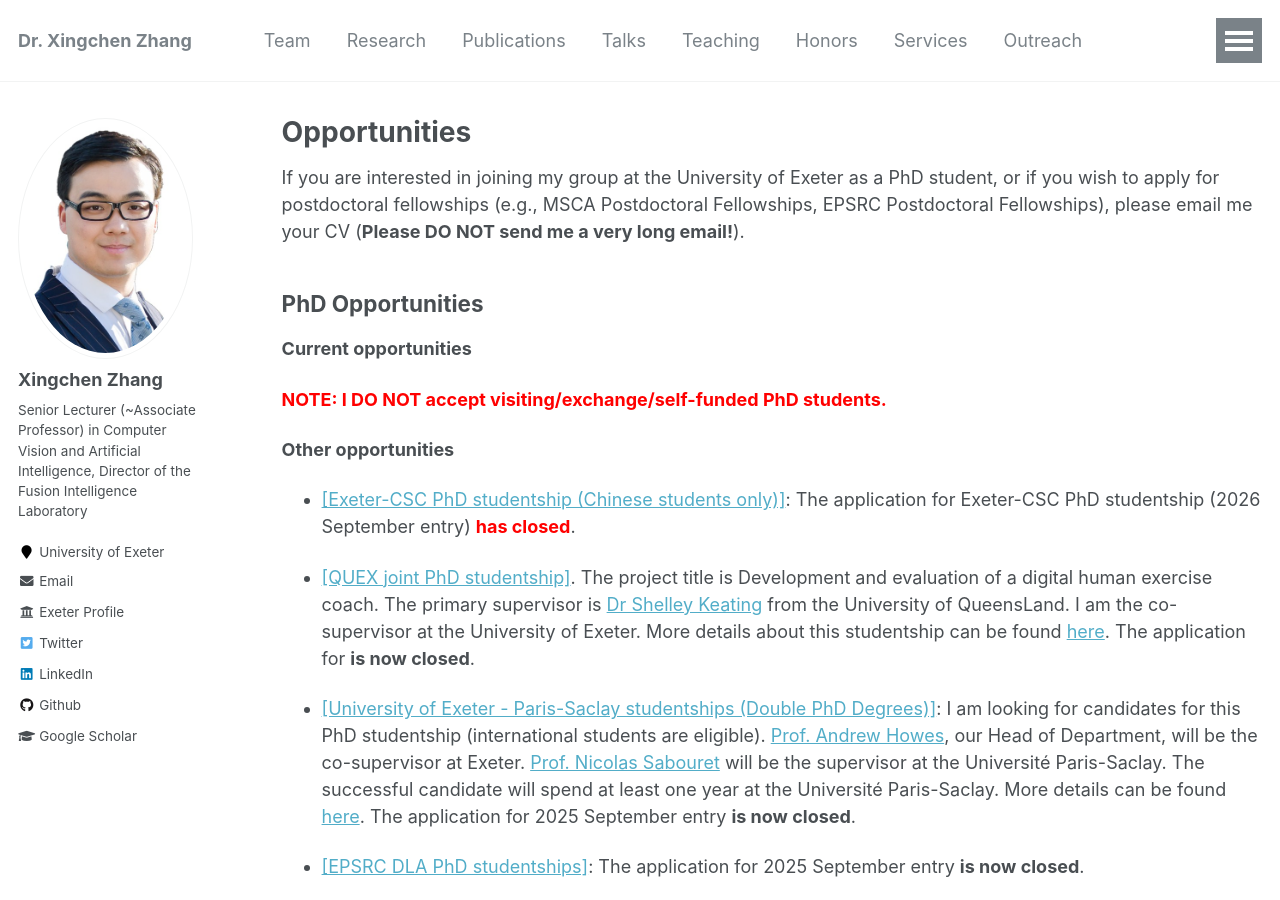
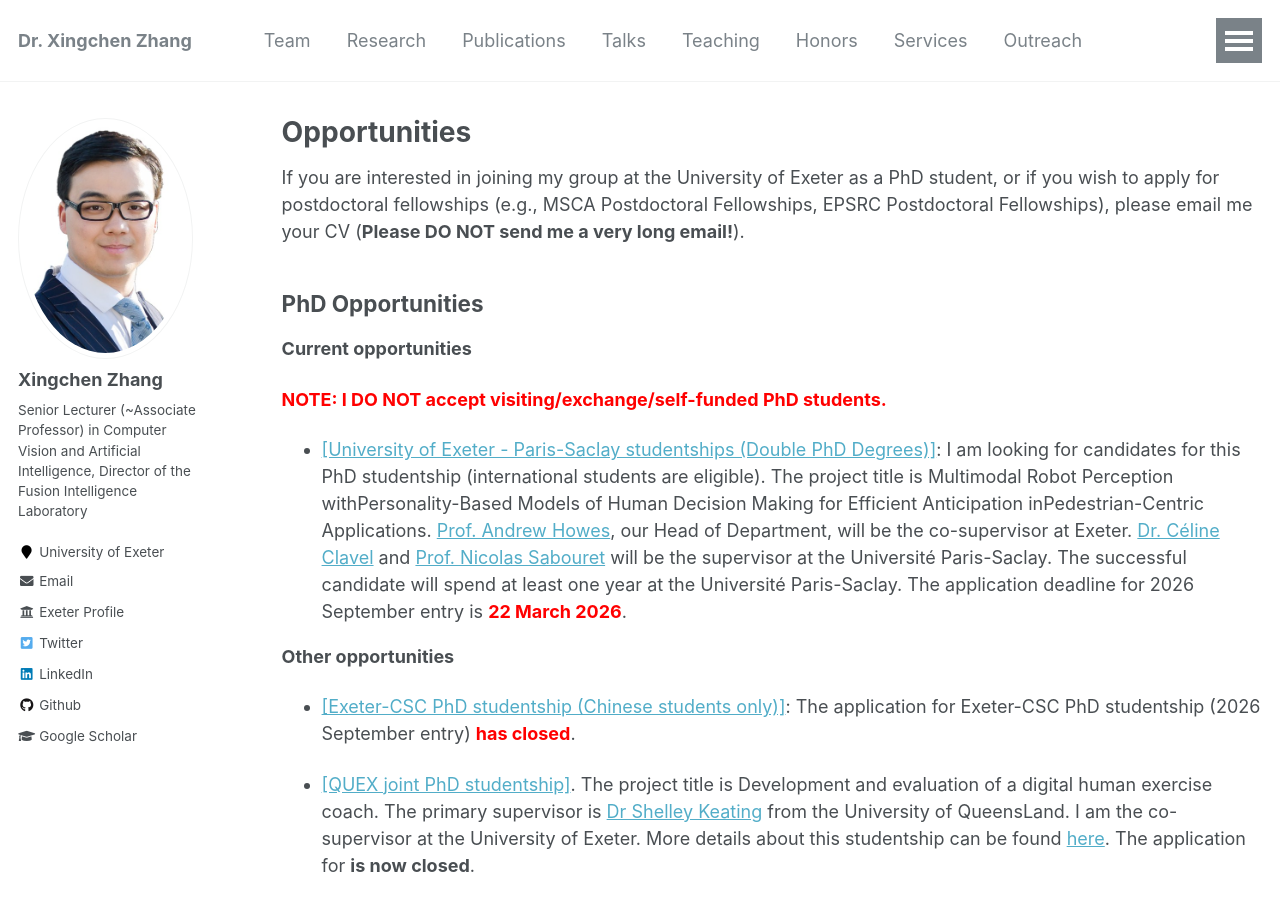
Before and after one commit to xingchenzhang/xingchenzhang.github.io, a Jekyll site: the page built from _pages/opportunities.md, in a window 1280 px wide and 900 px high. Built offline with Jekyll 4.4.1, drawn with Linux system fonts in a browser that asks for light colours.

Commit message:
update Paris studentship and MSCA fellow to the team

```diff
--- a/_pages/opportunities.md
+++ b/_pages/opportunities.md
@@ -15,14 +15,14 @@ PhD Opportunities
 
 **<span style="color: red;">NOTE: I DO NOT accept visiting/exchange/self-funded PhD students.</span>**
 
+- [[University of Exeter - Paris-Saclay studentships (Double PhD Degrees)]](https://www.exeter.ac.uk/study/pg-research/funding/phdfunding/paris-saclay/): I am looking for candidates for this PhD studentship (international students are eligible). The project title is Multimodal Robot Perception withPersonality-Based Models of Human Decision Making for Efficient Anticipation inPedestrian-Centric Applications. [Prof. Andrew Howes](https://experts.exeter.ac.uk/41016-andrew-howes), our Head of Department, will be the co-supervisor at Exeter. [Dr. Céline Clavel](https://clavelcel.wixsite.com/monsite) and [Prof. Nicolas Sabouret](https://perso.limsi.fr/sabouret/) will be the supervisor at the Université Paris-Saclay. The successful candidate will spend at least one year at the Université Paris-Saclay. The application deadline for 2026 September entry is **<span style="color: red;"> 22 March 2026</span>**.
+
 
 **Other opportunities**
 
 - [[Exeter-CSC PhD studentship (Chinese students only)]](https://www.exeter.ac.uk/study/pg-research/csc-scholarships/): The application for Exeter-CSC PhD studentship (2026 September entry) **<span style="color: red;">has closed</span>**.
 
 - [[QUEX joint PhD studentship]](https://scholarships.uq.edu.au/scholarship/quex-phd-scholarship). The project title is Development and evaluation of a digital human exercise coach. The primary supervisor is [Dr Shelley Keating](https://about.uq.edu.au/experts/12259) from the University of QueensLand. I am the co-supervisor at the University of Exeter. More details about this studentship can be found [here](https://scholarships.uq.edu.au/scholarship/quex-phd-scholarship). The application for **is now closed**.
-
-- [[University of Exeter - Paris-Saclay studentships (Double PhD Degrees)]](https://www.exeter.ac.uk/study/pg-research/funding/phdfunding/paris-saclay/): I am looking for candidates for this PhD studentship (international students are eligible). [Prof. Andrew Howes](https://experts.exeter.ac.uk/41016-andrew-howes), our Head of Department, will be the co-supervisor at Exeter. [Prof. Nicolas Sabouret](https://perso.limsi.fr/sabouret/) will be the supervisor at the Université Paris-Saclay. The successful candidate will spend at least one year at the Université Paris-Saclay. More details can be found [here](https://adum.fr/as/ed/voirproposition.pl?site=PSaclay&matricule_prop=61449). The application for 2025 September entry **is now closed**.
 
 - [[EPSRC DLA PhD studentships]](https://www.exeter.ac.uk/study/pg-research/funding/phdfunding/fundedcentres/epsrcdla/): The application for 2025 September entry **is now closed**.
 - [[Exeter-CSC PhD studentship (Chinese students only)]](https://www.exeter.ac.uk/study/pg-research/csc-scholarships/): The application for Exeter-CSC PhD studentship (2025 September entry) **is now closed**.
```
Also changed, not shown: _pages/about.md (+5 -3 lines), _pages/team.md (+3 -0 lines).
